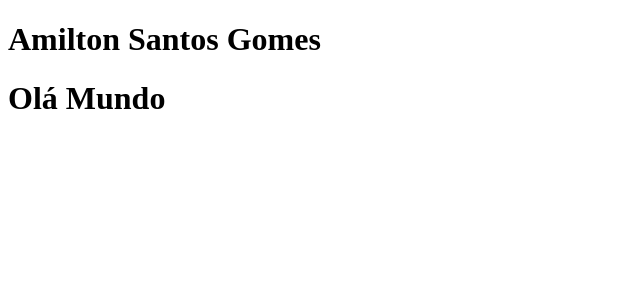
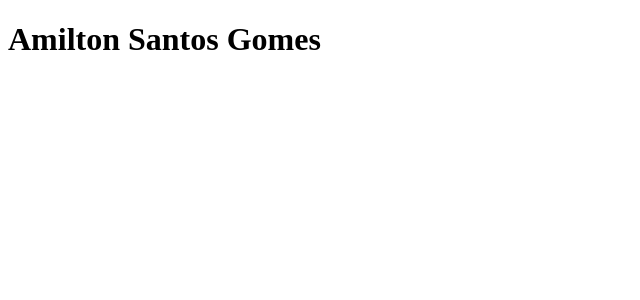
Before and after one commit to AmiltonSantos/nextjs, a Next.js app: page / in a window 1280 px wide. Shown: the top 300 px of the page, without its empty margins (0-640 px from the left). Built offline with nearby package versions, Linux system fonts and the light colour scheme.

Commit message:
:art: Remove Ola mundo!

```diff
--- a/pages/index.js
+++ b/pages/index.js
@@ -2,7 +2,6 @@ function Home() {
     return  (
         <div>
             <h1>Amilton Santos Gomes</h1>
-            <h1>Olá Mundo</h1>
         </div>
     )
 
```
